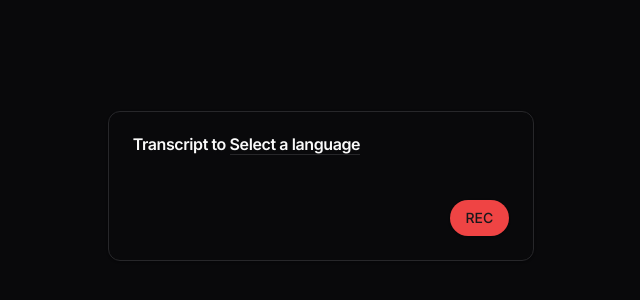
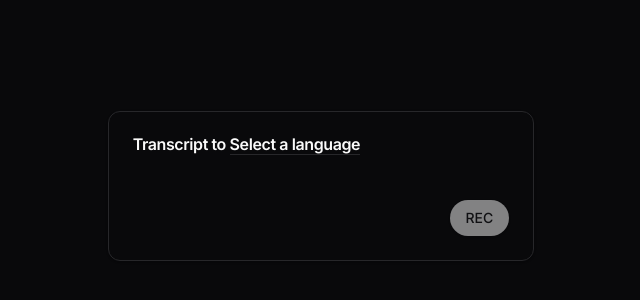
Before and after one commit to Dev-Lks/Transcript-, a Next.js app: page / in a window 1280 px wide. Shown: the part 214-514 px from the top of the page, without its empty margins (319-959 px from the left). Built offline with nearby package versions, Linux system fonts and the light colour scheme.

Commit message:
feat: button now will be disabled if user dont select any language

```diff
--- a/src/components/main-speech.tsx
+++ b/src/components/main-speech.tsx
@@ -126,7 +126,7 @@ const MainSpeech = () => {
 
 
         <div className="w-full flex justify-end px-6 mb-6 gap-4">
-          <Button onClick={handleToggleRecording} className="rounded-full bg-red-500">
+          <Button disabled={lang !== "pt-BR" && lang !== "en-US"} onClick={handleToggleRecording} className="rounded-full border-red-500">
             {isRecording ? "Stop" : "REC"}
           </Button>
 
```
